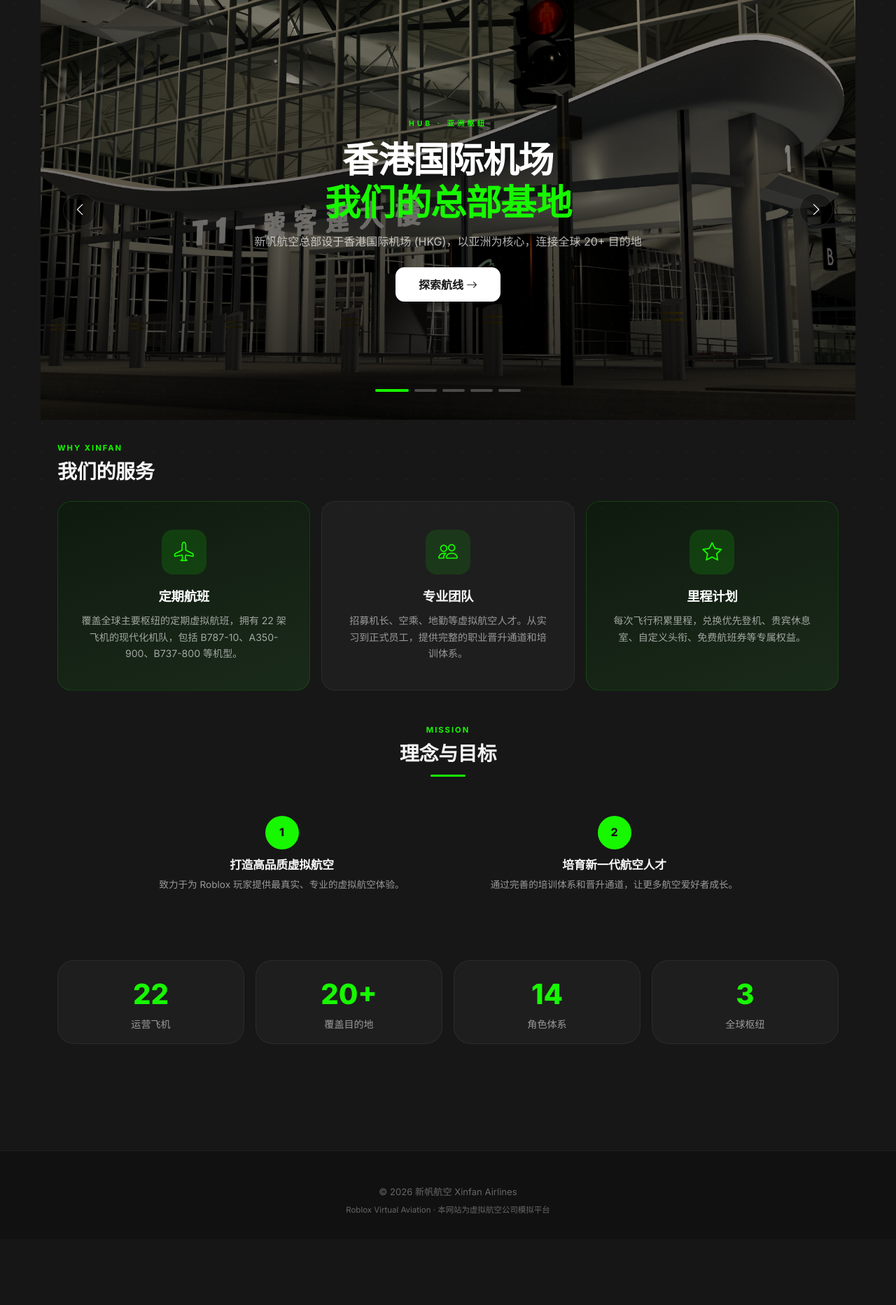
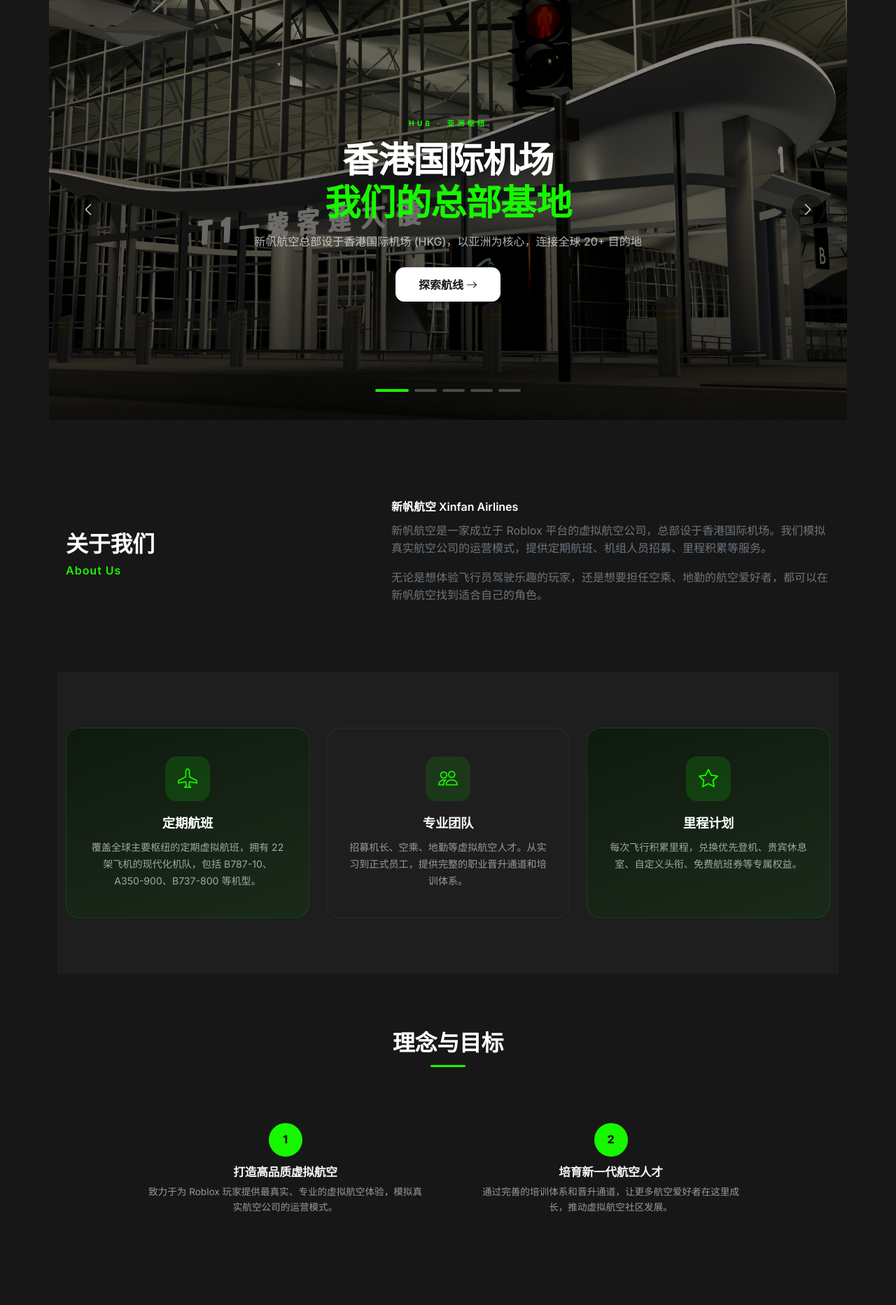
Before and after one commit to hammer-py/xinfan-airlines, a Django app: page / in a window 1280 px wide. Shown: the part 55-1920 px from the top of the page at 70% size. Before the commit the page ends 1789 px from the top, so only its background shows below. Run offline with Django 5.2, Linux system fonts and the light colour scheme; data that the repository does not hold is empty.

Commit message:
Replace homepage with full demo layout: slider, about, services, goals, stats, social

```diff
--- a/apps/core/templates/core/home.html
+++ b/apps/core/templates/core/home.html
@@ -7,10 +7,9 @@
     .hero-slider {
         position: relative; overflow: hidden; height: 75vh; min-height: 520px;
         margin-top: -1.5rem; margin-bottom: 2rem;
-        border-radius: 1.5rem;
     }
     @media (min-width: 992px) {
-        .hero-slider { margin-left: -1.5rem; margin-right: -1.5rem; border-radius: 0; }
+        .hero-slider { margin-left: -0.75rem; margin-right: -0.75rem; }
     }
     .slider-track {
         display: flex; height: 100%; transition: transform 0.8s cubic-bezier(0.65,0,0.35,1);
@@ -52,7 +51,7 @@
     .slide.effect-scale.active .slide-content { animation: scaleUp 0.7s cubic-bezier(0.34,1.56,0.64,1) both; }
     @keyframes scaleUp { from { opacity: 0; transform: scale(0.9); } to { opacity: 1; transform: scale(1); } }
 
-    /* Hero text char flip */
+    /* Char flip */
     .hero-title .char { display: inline-block; animation: charFlip 0.5s cubic-bezier(0.22,1,0.36,1) both; }
     .hero-title .accent .char { color: var(--accent); }
     @keyframes charFlip { 0% { transform: rotateX(90deg); opacity: 0; } 100% { transform: rotateX(0deg); opacity: 1; } }
@@ -78,49 +77,53 @@
     .slider-arrow.next { right: 2rem; }
 
     /* ── Service cards ──────────────── */
-    .service-block-home {
+    .service-block {
         background: var(--surface); border: 1px solid var(--border);
         border-radius: 1.25rem; padding: 2.5rem 2rem; text-align: center;
         transition: all 0.3s; height: 100%;
     }
-    .service-block-home:hover { transform: translateY(-4px); border-color: rgba(255,255,255,0.1); }
-    .service-block-home.color-bg {
+    .service-block:hover { transform: translateY(-4px); border-color: rgba(255,255,255,0.1); }
+    .service-block.color-bg {
         background: linear-gradient(160deg, #0f1a0f 0%, #1a2a1a 100%);
         border-color: rgba(23,247,0,0.15); color: #fff;
     }
-    .service-block-home.color-bg p { color: rgba(255,255,255,0.6); }
-    .service-icon-home {
+    .service-block.color-bg p { color: rgba(255,255,255,0.6); }
+    .service-icon {
         width: 64px; height: 64px; border-radius: 16px;
         display: inline-flex; align-items: center; justify-content: center;
         margin-bottom: 1.25rem; font-size: 1.75rem;
     }
-    .service-block-home:not(.color-bg) .service-icon-home { background: var(--accent-dim); color: var(--accent); }
-    .service-block-home.color-bg .service-icon-home { background: rgba(23,247,0,0.15); color: var(--accent); }
-    .service-block-home h3 { font-size: 1.15rem; font-weight: 700; margin-bottom: 0.75rem; }
-    .service-block-home p { font-size: 0.88rem; color: var(--text-secondary); line-height: 1.7; margin-bottom: 0; }
+    .service-block:not(.color-bg) .service-icon { background: var(--accent-dim); color: var(--accent); }
+    .service-block.color-bg .service-icon { background: rgba(23,247,0,0.15); color: var(--accent); }
+    .service-block h3 { font-size: 1.15rem; font-weight: 700; margin-bottom: 0.75rem; }
+    .service-block p { font-size: 0.88rem; color: var(--text-secondary); line-height: 1.7; margin-bottom: 0; }
 
     /* ── Goal ────────────────────────── */
-    .goal-item-home { padding: 2rem 1.5rem; text-align: center; }
-    .goal-item-home .count {
+    .goal-item { padding: 2rem 1.5rem; text-align: center; }
+    .goal-item .count {
         display: inline-flex; align-items: center; justify-content: center;
         width: 48px; height: 48px; border-radius: 50%;
         background: var(--accent); color: #171717; font-weight: 800;
         font-size: 1rem; margin-bottom: 0.75rem;
     }
-    .goal-item-home h4 { font-size: 1.05rem; font-weight: 700; margin-bottom: 0.5rem; }
-    .goal-item-home p { font-size: 0.85rem; color: var(--text-secondary); }
+    .goal-item h4 { font-size: 1.05rem; font-weight: 700; margin-bottom: 0.5rem; }
+    .goal-item p { font-size: 0.85rem; color: var(--text-secondary); }
 
-    .title-border-home { display: block; width: 50px; height: 3px; background: var(--accent); border-radius: 2px; margin: 0.75rem auto 1.5rem; }
-    .stat-num-home { font-size: 2.5rem; font-weight: 800; color: var(--accent); }
-    .stat-label-home { color: var(--text-secondary); font-size: 0.88rem; }
+    .title-border { display: block; width: 50px; height: 3px; background: var(--accent); border-radius: 2px; margin: 0.75rem auto 1.5rem; }
+    .stat-num { font-size: 2.5rem; font-weight: 800; color: var(--accent); }
+    .stat-label { color: var(--text-secondary); font-size: 0.88rem; }
+    .bg-gray { background: var(--surface); }
+    .section-padding { padding: 5rem 0; }
 
     @media (max-width: 768px) {
-        .hero-slider { height: 60vh; min-height: 380px; margin-top: -0.75rem; border-radius: 1rem; }
+        .hero-slider { height: 60vh; min-height: 380px; margin-top: -0.75rem; }
         .slider-arrow { display: none; }
         .slide-content { padding: 2rem 1.5rem; }
+        .section-padding { padding: 3rem 0; }
     }
 </style>
 {% endblock %}
+
 {% block content %}
 
 <!-- Hero Slider -->
@@ -140,7 +143,7 @@
             <div class="slide-content">
                 <div class="tag">Welcome Aboard</div>
                 <h1 class="hero-title">欢迎<span class="accent">登机</span></h1>
-                <p>系好安全带，收起小桌板——一次难忘的飞行体验即将开始</p>
+                <p>系好安全带，收起小桌板——一次难忘的飞行体验即将开始。新帆航空，从这里起飞。</p>
                 <a href="{% url 'flight_list' %}" class="btn btn-light btn-lg">查看航班 <i class="bi bi-airplane"></i></a>
             </div>
         </div>
@@ -183,60 +186,82 @@
     </div>
 </div>
 
-<!-- Latest Flights -->
-{% if latest_flights %}
-<section class="mb-5">
-    <p class="section-label">Latest Flights</p>
-    <h3 class="fw-bold mb-3">最新航班</h3>
-    <div class="row g-3">
-        {% for flight in latest_flights %}
-        <div class="col-md-6 col-lg-4">
-            <div class="card p-3 position-relative">
-                <div class="d-flex justify-content-between align-items-center mb-2">
-                    <strong class="fs-5">{{ flight.flight_number }}</strong>
-                    <span class="badge {% if flight.status == 'scheduled' %}bg-primary{% elif flight.status == 'arrived' %}bg-success{% elif flight.status == 'cancelled' %}bg-danger{% else %}bg-warning{% endif %}">{{ flight.get_status_display }}</span>
-                </div>
-                <div class="text-muted" style="font-size:0.85rem">
-                    <p class="mb-1">{{ flight.origin }} &rarr; {{ flight.destination }}</p>
-                    <p class="mb-1"><i class="bi bi-clock me-1" style="font-size:0.7rem"></i>{{ flight.departure_time|date:"Y-m-d H:i" }} &nbsp;|&nbsp; <i class="bi bi-airplane me-1" style="font-size:0.7rem"></i>{{ flight.aircraft }}</p>
-                </div>
-                <a href="{% url 'flight_detail' flight.pk %}" class="stretched-link"></a>
+<!-- About -->
+<div class="section-padding">
+    <div class="container">
+        <div class="row align-items-center">
+            <div class="col-md-5 mb-4 mb-md-0">
+                <h2 style="font-size:2rem;font-weight:800;color:#fff">关于我们</h2>
+                <h4 style="font-size:1rem;color:var(--accent);font-weight:600;letter-spacing:1px">About Us</h4>
+            </div>
+            <div class="col-md-7">
+                <p style="color:#fff;font-weight:600;margin-bottom:0.5rem">新帆航空 Xinfan Airlines</p>
+                <p class="text-secondary">新帆航空是一家成立于 Roblox 平台的虚拟航空公司，总部设于香港国际机场。我们模拟真实航空公司的运营模式，提供定期航班、机组人员招募、里程积累等服务。</p>
+                <p class="text-secondary">无论是想体验飞行员驾驶乐趣的玩家，还是想要担任空乘、地勤的航空爱好者，都可以在新帆航空找到适合自己的角色。</p>
             </div>
         </div>
-        {% endfor %}
     </div>
-</section>
-{% endif %}
+</div>
 
 <!-- Services -->
-<section class="mb-5">
-    <p class="section-label">Why Xinfan</p>
-    <h3 class="fw-bold mb-4">我们的服务</h3>
-    <div class="row g-3">
-        <div class="col-md-4"><div class="service-block-home color-bg"><div class="service-icon-home"><i class="bi bi-airplane"></i></div><h3>定期航班</h3><p>覆盖全球主要枢纽的定期虚拟航班，拥有 22 架飞机的现代化机队，包括 B787-10、A350-900、B737-800 等机型。</p></div></div>
-        <div class="col-md-4"><div class="service-block-home"><div class="service-icon-home"><i class="bi bi-people"></i></div><h3>专业团队</h3><p>招募机长、空乘、地勤等虚拟航空人才。从实习到正式员工，提供完整的职业晋升通道和培训体系。</p></div></div>
-        <div class="col-md-4"><div class="service-block-home color-bg"><div class="service-icon-home"><i class="bi bi-star"></i></div><h3>里程计划</h3><p>每次飞行积累里程，兑换优先登机、贵宾休息室、自定义头衔、免费航班券等专属权益。</p></div></div>
+<div class="section-padding bg-gray">
+    <div class="container">
+        <div class="row g-4">
+            <div class="col-md-4"><div class="service-block color-bg"><div class="service-icon"><i class="bi bi-airplane"></i></div><h3>定期航班</h3><p>覆盖全球主要枢纽的定期虚拟航班，拥有 22 架飞机的现代化机队，包括 B787-10、A350-900、B737-800 等机型。</p></div></div>
+            <div class="col-md-4"><div class="service-block"><div class="service-icon"><i class="bi bi-people"></i></div><h3>专业团队</h3><p>招募机长、空乘、地勤等虚拟航空人才。从实习到正式员工，提供完整的职业晋升通道和培训体系。</p></div></div>
+            <div class="col-md-4"><div class="service-block color-bg"><div class="service-icon"><i class="bi bi-star"></i></div><h3>里程计划</h3><p>每次飞行积累里程，兑换优先登机、贵宾休息室、自定义头衔、免费航班券等专属权益。</p></div></div>
+        </div>
     </div>
-</section>
+</div>
 
 <!-- Goals -->
-<section class="mb-5">
-    <div class="text-center mb-4"><p class="section-label">Mission</p><h3 class="fw-bold">理念与目标</h3><span class="title-border-home"></span></div>
-    <div class="row justify-content-center">
-        <div class="col-md-5"><div class="goal-item-home"><span class="count">1</span><h4>打造高品质虚拟航空</h4><p>致力于为 Roblox 玩家提供最真实、专业的虚拟航空体验。</p></div></div>
-        <div class="col-md-5"><div class="goal-item-home"><span class="count">2</span><h4>培育新一代航空人才</h4><p>通过完善的培训体系和晋升通道，让更多航空爱好者成长。</p></div></div>
+<div class="section-padding">
+    <div class="container">
+        <div class="text-center mb-5"><h2 style="font-weight:800;color:#fff">理念与目标</h2><span class="title-border"></span></div>
+        <div class="row justify-content-center">
+            <div class="col-md-5"><div class="goal-item"><span class="count">1</span><h4>打造高品质虚拟航空</h4><p>致力于为 Roblox 玩家提供最真实、专业的虚拟航空体验，模拟真实航空公司的运营模式。</p></div></div>
+            <div class="col-md-5"><div class="goal-item"><span class="count">2</span><h4>培育新一代航空人才</h4><p>通过完善的培训体系和晋升通道，让更多航空爱好者在这里成长，推动虚拟航空社区发展。</p></div></div>
+        </div>
     </div>
-</section>
+</div>
 
 <!-- Stats -->
-<section class="mb-5">
-    <div class="row g-3 text-center">
-        <div class="col-6 col-md-3"><div class="card p-3"><div class="stat-num-home">22</div><div class="stat-label-home">运营飞机</div></div></div>
-        <div class="col-6 col-md-3"><div class="card p-3"><div class="stat-num-home">20+</div><div class="stat-label-home">覆盖目的地</div></div></div>
-        <div class="col-6 col-md-3"><div class="card p-3"><div class="stat-num-home">14</div><div class="stat-label-home">角色体系</div></div></div>
-        <div class="col-6 col-md-3"><div class="card p-3"><div class="stat-num-home">3</div><div class="stat-label-home">全球枢纽</div></div></div>
+<div class="section-padding bg-gray">
+    <div class="container">
+        <div class="row g-4 text-center">
+            <div class="col-6 col-md-3"><div class="stat-num">22</div><div class="stat-label">运营飞机</div></div>
+            <div class="col-6 col-md-3"><div class="stat-num">20+</div><div class="stat-label">覆盖目的地</div></div>
+            <div class="col-6 col-md-3"><div class="stat-num">14</div><div class="stat-label">角色体系</div></div>
+            <div class="col-6 col-md-3"><div class="stat-num">3</div><div class="stat-label">全球枢纽</div></div>
+        </div>
     </div>
-</section>
+</div>
+
+<!-- Social -->
+<div class="section-padding">
+    <div class="container">
+        <div class="text-center mb-4"><h2 style="font-weight:800;color:#fff">关注我们</h2><span class="title-border"></span></div>
+        <div class="row justify-content-center">
+            <div class="col-lg-10">
+                <div class="row align-items-center">
+                    <div class="col-md-6 mb-3 mb-md-0 text-center">
+                        <p class="text-secondary mb-3">加入我们的社区</p>
+                        <div style="display:flex;gap:0.5rem;justify-content:center">
+                            <a href="https://discord.gg/xNCBJVPsmR" target="_blank" style="display:inline-flex;align-items:center;justify-content:center;width:42px;height:42px;border-radius:12px;background:rgba(255,255,255,0.04);color:#888;font-size:1.3rem;transition:all 0.3s" onmouseover="this.style.background='var(--accent)';this.style.color='#171717'" onmouseout="this.style.background='rgba(255,255,255,0.04)';this.style.color='#888'"><i class="bi bi-discord"></i></a>
+                            <a href="https://www.roblox.com/communities/16064021/Xinfan-Airlines" target="_blank" style="display:inline-flex;align-items:center;justify-content:center;width:42px;height:42px;border-radius:12px;background:rgba(255,255,255,0.04);color:#888;font-size:1.3rem;transition:all 0.3s" onmouseover="this.style.background='var(--accent)';this.style.color='#171717'" onmouseout="this.style.background='rgba(255,255,255,0.04)';this.style.color='#888'"><i class="bi bi-box"></i></a>
+                        </div>
+                    </div>
+                    <div class="col-md-6 text-center">
+                        <div style="background:var(--surface);border:1px solid var(--border);border-radius:1rem;padding:3rem 2rem">
+                            <i class="bi bi-airplane" style="font-size:3rem;color:var(--accent);opacity:0.2"></i>
+                            <p class="text-muted mt-2 mb-0">更多社交媒体链接即将上线</p>
+                        </div>
+                    </div>
+                </div>
+            </div>
+        </div>
+    </div>
+</div>
 
 {% endblock %}
 {% block extra_js %}
@@ -257,8 +282,7 @@
         dots[i].classList.add('active');
         current = i;
         resetAuto();
-        // Re-trigger char flip
-        setTimeout(() => animateChars(slides[i].querySelector('.hero-title')), 100);
+        setTimeout(() => animateChars(slides[i].querySelector('.hero-title')), 150);
     }
 
     function nextSlide() { goTo((current + 1) % total); }
@@ -270,9 +294,8 @@
         const nodes = [];
         function walk(parent) {
             for (const node of parent.childNodes) {
-                if (node.nodeType === 3) {
-                    for (const ch of node.textContent) nodes.push(ch === ' ' ? ' ' : ch);
-                } else if (node.nodeType === 1) {
+                if (node.nodeType === 3) { for (const ch of node.textContent) nodes.push(ch === ' ' ? ' ' : ch); }
+                else if (node.nodeType === 1) {
                     if (node.tagName === 'BR') { nodes.push('<br>'); continue; }
                     const cls = node.className;
                     for (const ch of node.textContent) nodes.push({ cls, ch: ch === ' ' ? ' ' : ch });
@@ -280,27 +303,22 @@
             }
         }
         walk(title);
-        const origHTML = title.innerHTML;
         title.innerHTML = '';
         let idx = 0;
         for (const n of nodes) {
             if (n === '<br>') { title.appendChild(document.createElement('br')); continue; }
-            const span = document.createElement('span');
-            span.className = 'char';
+            const span = document.createElement('span'); span.className = 'char';
             if (typeof n === 'object' && n.cls) span.classList.add(n.cls.split(' ')[0]);
             span.style.animationDelay = (0.05 * idx) + 's';
             span.textContent = typeof n === 'string' ? n : n.ch;
-            title.appendChild(span);
-            idx++;
+            title.appendChild(span); idx++;
         }
     }
 
-    // Initial char flip
     document.addEventListener('DOMContentLoaded', function() {
-        const firstTitle = document.querySelector('.slide.active .hero-title');
-        if (firstTitle) animateChars(firstTitle);
+        const t = document.querySelector('.slide.active .hero-title');
+        if (t) animateChars(t);
     });
-
     autoTimer = setInterval(nextSlide, 6000);
 </script>
 {% endblock %}
```
